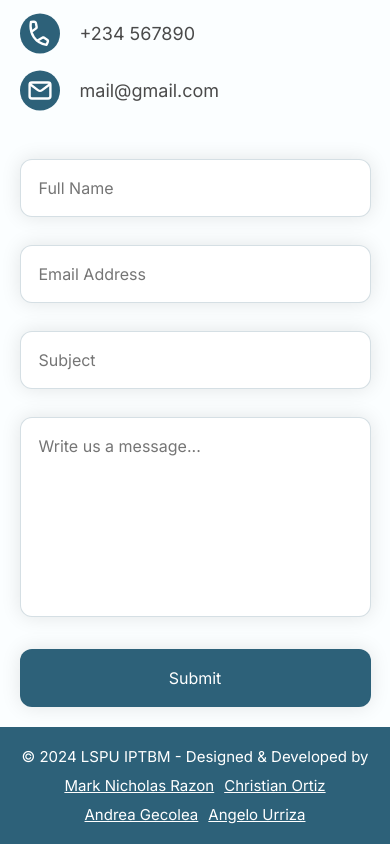
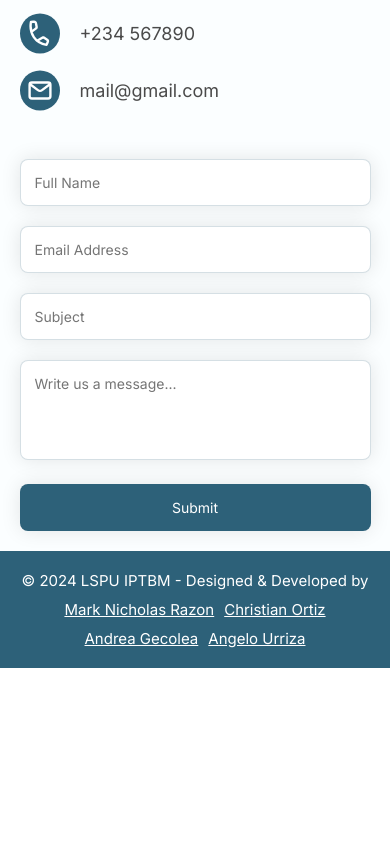
Before and after one commit to progchris00/LSPU-IPTBM-RTMS, a React (Vite) app: page /home in a window 390 px wide. Shown: the part 5565-6409 px from the top of the page. After the commit the page ends 6233 px from the top, so only its background shows below. Built offline with nearby package versions, Linux system fonts and the light colour scheme.

Commit message:
feat: adjust form size on mobile screen

```diff
--- a/src/index.css
+++ b/src/index.css
@@ -1044,6 +1044,21 @@ nav > ul > li > a {
   #contacts .wrapper {
     gap: 40px;
   }
+
+  #contacts form {
+    gap: 20px;
+  }
+
+  #contacts input,
+  #contacts #message {
+    padding: 14px;
+    font-size: 14px;
+    border-radius: 8px;
+  }
+
+  #contacts #message {
+    height: 100px;
+  }
 }
 
 @media (max-width: 1320px) {
```
